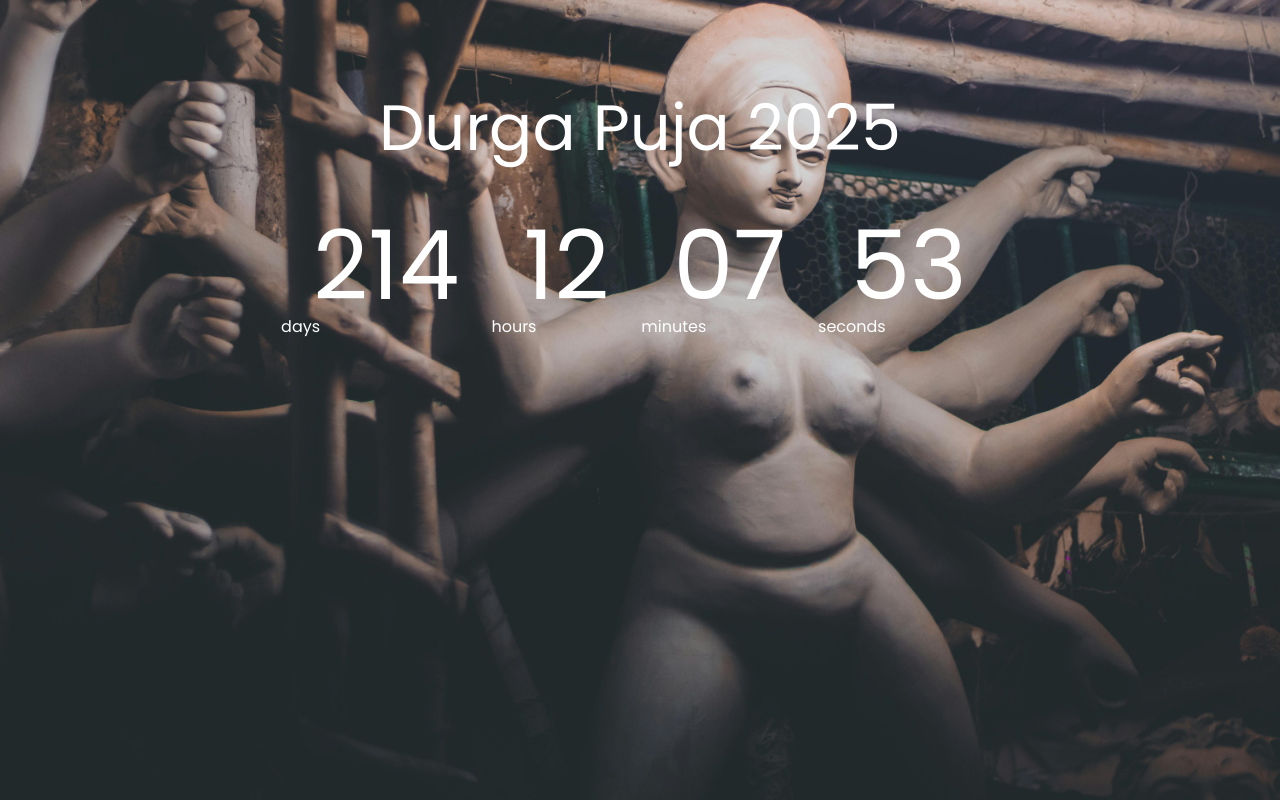
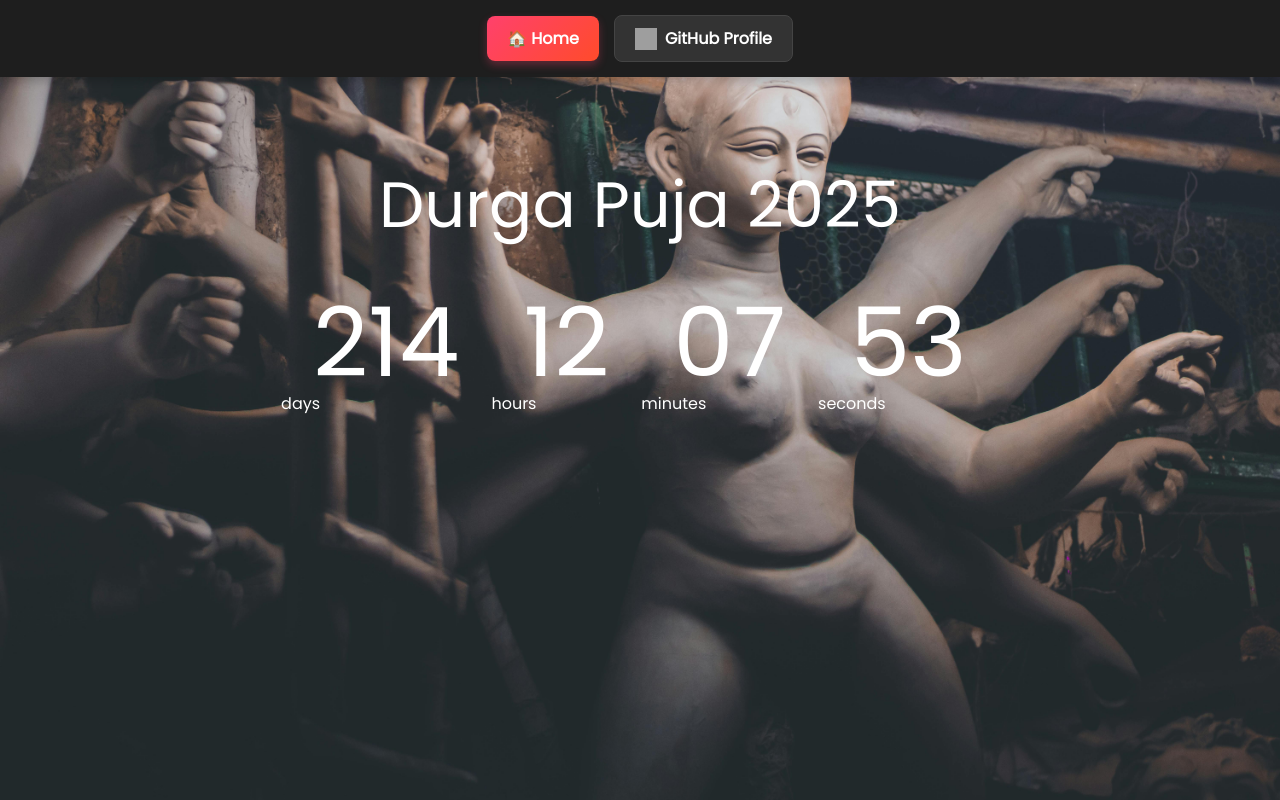
Before and after one commit to Cybersayak/10JavaScript-Mini-Projects, a plain HTML site: page 1_CountDownTimer/index.html in a window 1280 px wide. Drawn offline with Linux system fonts and the light colour scheme; grey boxes are pictures that could not be loaded.

Commit message:
Nav bar updated

```diff
--- a/1_CountDownTimer/index.html
+++ b/1_CountDownTimer/index.html
@@ -9,7 +9,15 @@
   <script src="script.js"></script>
 </head>
 
-<body>
+<nav class="navbar">
+  <a href="/" class="nav-button home-button">🏠 Home</a>
+  <a target="_blank" href="https://github.com/Cybersayak" class="nav-button github-button">
+      <img src="https://github.githubassets.com/images/modules/logos_page/GitHub-Mark.png" alt="GitHub Logo" class="github-logo">
+      GitHub Profile
+  </a>
+</nav>
+
+
   <h1> Durga Puja 2025 </h1>
   <div class="countdown-container">
     <div class="countdown-el days-c">
--- a/1_CountDownTimer/styles.css
+++ b/1_CountDownTimer/styles.css
@@ -39,3 +39,64 @@ h1 {
   text-size: 1.5rem;
   color: white;
 }
+
+/* Navbar Styles */
+.navbar {
+  display: flex;
+  justify-content: center;
+  align-items: center;
+  gap: 15px;
+  padding: 15px 20px;
+  background: #1e1e1e; /* Dark background */
+  box-shadow: 0 4px 10px rgba(0, 0, 0, 0.2);
+  position: sticky;
+  top: 0;
+  width: 100%;
+  z-index: 1000;
+}
+
+/* Button Base Style */
+.nav-button {
+  display: flex;
+  align-items: center;
+  justify-content: center;
+  font-size: 16px;
+  font-weight: bold;
+  padding: 10px 20px;
+  text-decoration: none;
+  border-radius: 8px;
+  transition: all 0.3s ease-in-out;
+}
+
+/* Home Button */
+.home-button {
+  background: linear-gradient(135deg, #ff416c, #ff4b2b);
+  color: white;
+  border: none;
+  box-shadow: 0px 4px 8px rgba(255, 65, 108, 0.3);
+}
+
+.home-button:hover {
+  transform: scale(1.1);
+  background: linear-gradient(135deg, #ff4b2b, #ff416c);
+  box-shadow: 0px 6px 12px rgba(255, 65, 108, 0.5);
+}
+
+/* GitHub Button */
+.github-button {
+  background: #333;
+  color: white;
+  border: 1px solid #444;
+  gap: 8px;
+}
+
+.github-button:hover {
+  background: #555;
+  transform: scale(1.1);
+}
+
+/* GitHub Logo */
+.github-logo {
+  width: 22px;
+  height: 22px;
+}
```
Also changed, not shown: styles.css (indentation only).
